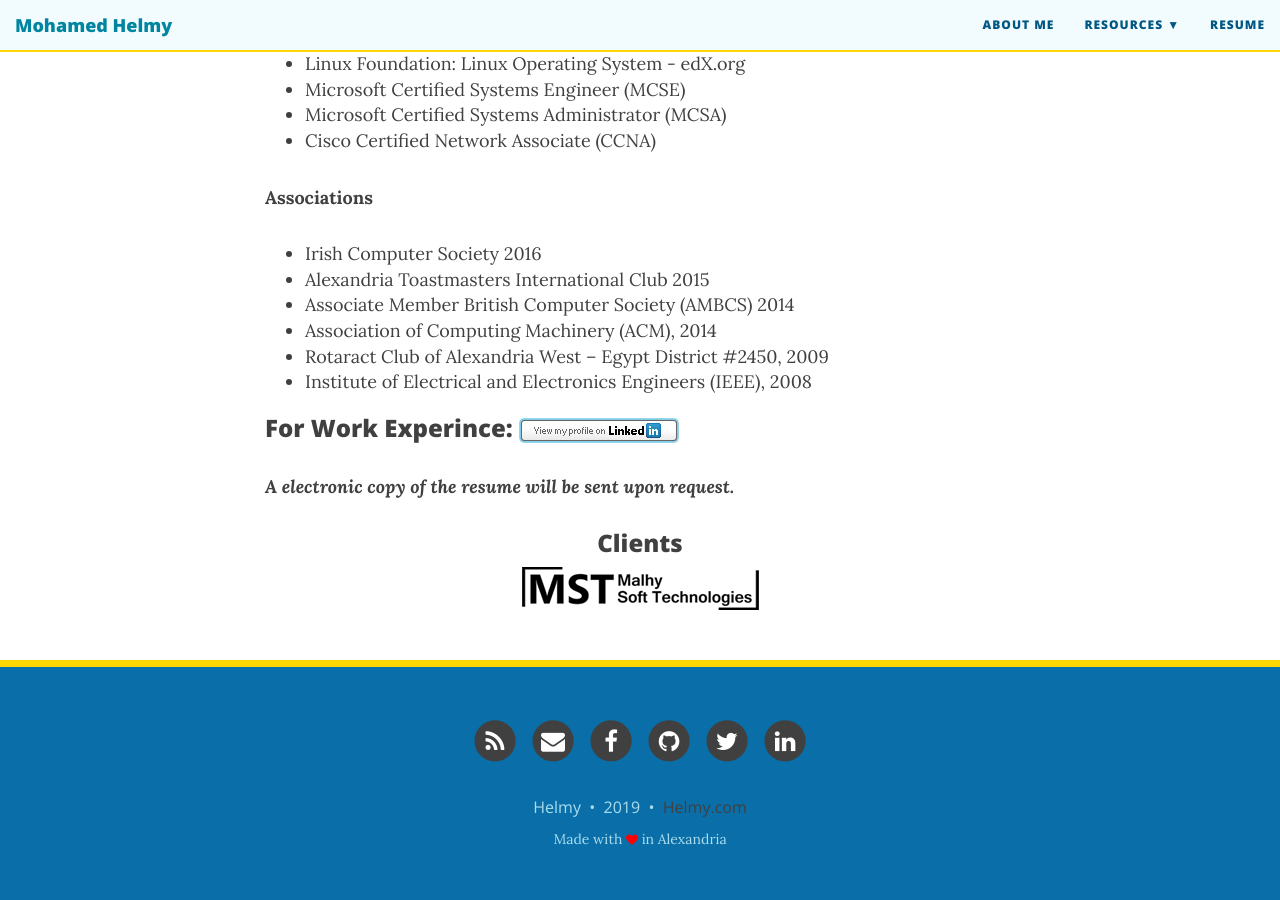
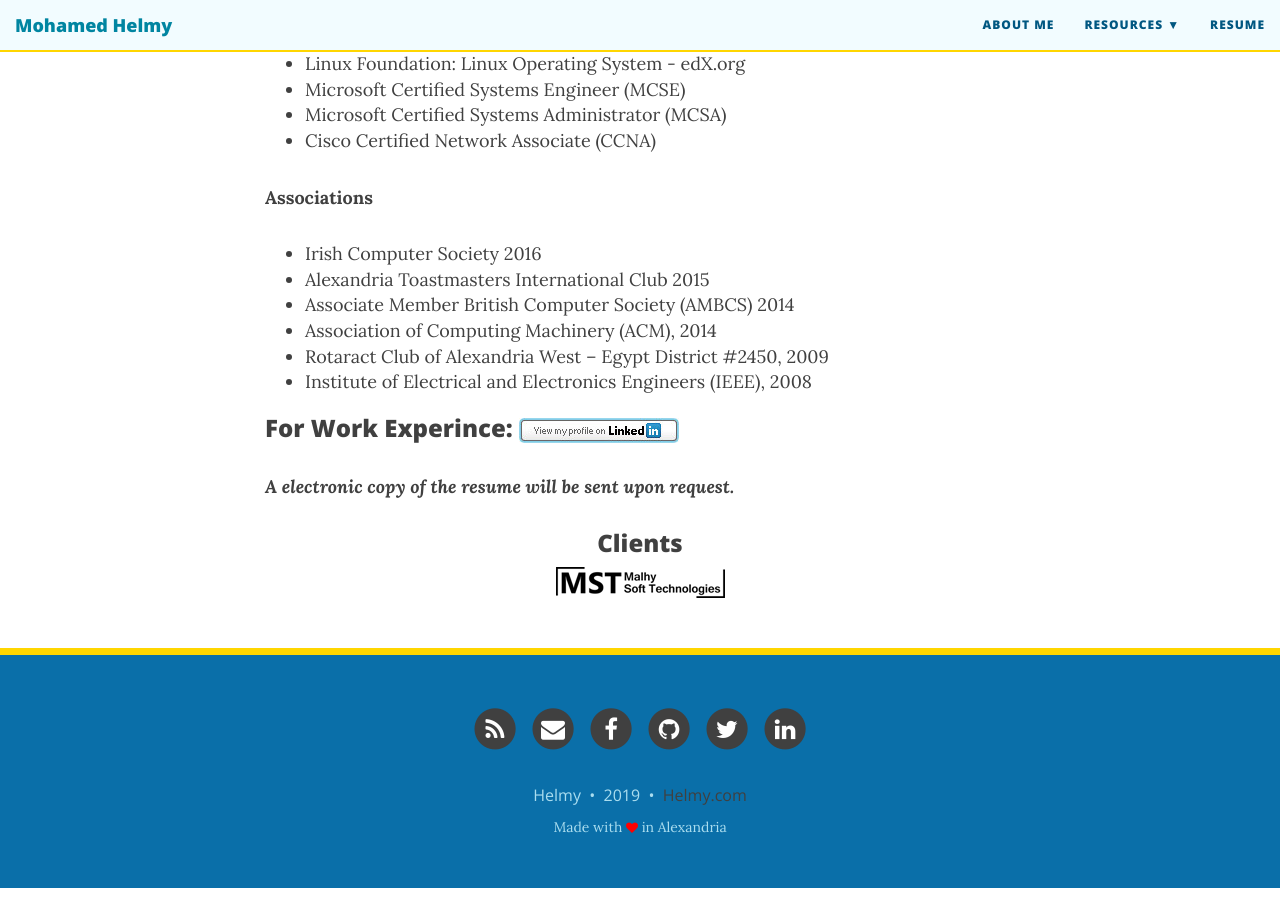
Before and after one commit to M-Helmy/m-helmy.github.io, a Jekyll site: the page built from resume.md, in a window 1280 px wide and 900 px high, scrolled down 1919 px. Built offline with Jekyll 4.4.1, drawn with Linux system fonts in a browser that asks for light colours; nearby versions of some CDN libraries.

Commit message:
small logo

```diff
--- a/resume.md
+++ b/resume.md
@@ -73,4 +73,4 @@ Software Engineering, Data Structure & Algorithm, RDBMS, OOP, System Analysis &
 ***A electronic copy of the resume will be sent upon request.***<br/>
 
 <center><h3>Clients</h3></center>
-<center><a href="http://mst-ct.com/" rel="nofollow" target="_blank"><img src="https://m-helmy.github.io/img/logo2222.png" alt="LinkedIn Add to Profile button"></a>
+<center><a href="http://mst-ct.com/" rel="nofollow" target="_blank"><img src="https://m-helmy.github.io/img/logosmall.png" alt="LinkedIn Add to Profile button"></a>
```
